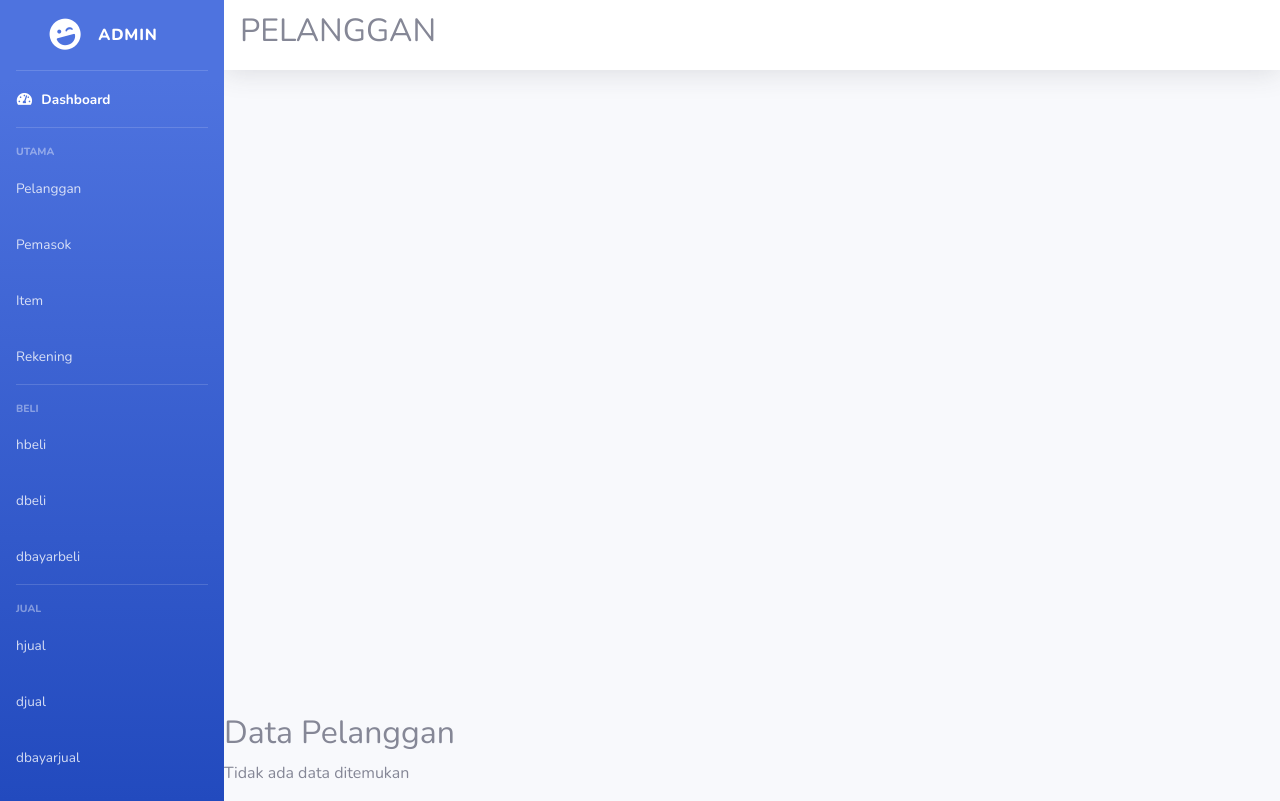
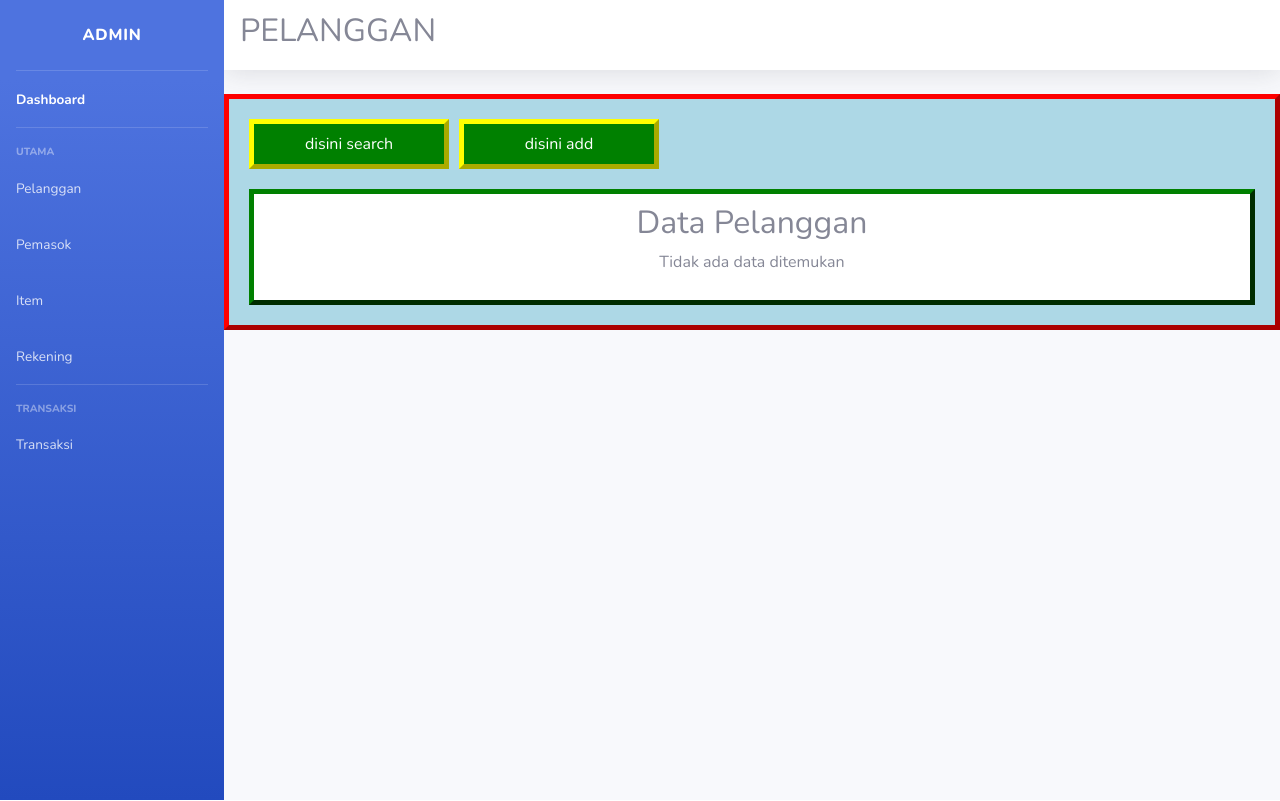
Before and after one commit to nukemastah/Project_PWEB, a PHP site: page /Pelanggan.php in a window 1280 px wide. Run offline with PHP 8.4, Linux system fonts and the light colour scheme; data that the repository does not hold is empty.

Commit message:
membuat layout untuk 4 UTAMA, terakhir progress Pelanggan.php

```diff
--- a/webadmin/Pelanggan.php
+++ b/webadmin/Pelanggan.php
@@ -1,26 +1,49 @@
 <!DOCTYPE html>
 <html lang="en">
-
 <head>
-
     <meta charset="utf-8">
     <meta http-equiv="X-UA-Compatible" content="IE=edge">
     <meta name="viewport" content="width=device-width, initial-scale=1, shrink-to-fit=no">
     <meta name="description" content="">
     <meta name="author" content="">
-
     <title>SB Admin 2 - Dashboard</title>
-
-    <!-- CSS UNTUK TABEL -->
-
+    <!-- Custom fonts for this template-->
+    <link href="vendor/fontawesome-free/css/all.min.css" rel="stylesheet" type="text/css">
+    <link href="https://fonts.googleapis.com/css?family=Nunito:200,200i,300,300i,400,400i,600,600i,700,700i,800,800i,900,900i" rel="stylesheet">
+    <!-- Custom styles for this template-->
+    <link href="css/sb-admin-2.min.css" rel="stylesheet">
     <style>
+        .pasang-konten {
+            border: 5px outset red;
+            background-color: lightblue;
+            padding: 20px;
+        }
+        .button-container {
+            display: flex;
+            gap: 10px; /* Memberi jarak antara tombol */
+            justify-content: flex-start; /* Mengatur posisi tombol ke kiri */
+        }
+        .tombol-fungsi {
+            width: 200px;
+            height: 50px;
+            border: 5px outset yellow;
+            background-color: green;
+            color: white;
+            display: flex;
+            align-items: center;
+            justify-content: center;
+        }
+        .kontentabel {
+            border: 5px outset green;
+            background-color: white;
+            text-align: center;
+            padding: 10px;
+            margin-top: 20px; /* Tambahkan margin-top untuk jarak dengan tombol */
+        }
         table {
-            width: 66%;
-            margin: auto;
-            margin-left: 340px;
-            position: absolute;
-            margin-top: 120px;
+            width: 100%;
             border-collapse: collapse;
+            margin: 0 auto;
         }
         th, td {
             border: 1px solid #ddd;
@@ -34,197 +57,102 @@
             margin-right: 5px;
             text-decoration: none;
         }
-
     </style>
-
-    <!-- ================================================================================ -->
-
-    <!-- Custom fonts for this template-->
-    <link href="vendor/fontawesome-free/css/all.min.css" rel="stylesheet" type="text/css">
-    <link
-        href="https://fonts.googleapis.com/css?family=Nunito:200,200i,300,300i,400,400i,600,600i,700,700i,800,800i,900,900i"
-        rel="stylesheet">
-
-    <!-- Custom styles for this template-->
-    <link href="css/sb-admin-2.min.css" rel="stylesheet">
-
 </head>
-
 <body id="page-top">
-
     <!-- Page Wrapper -->
     <div id="wrapper">
-
         <!-- Sidebar -->
         <ul class="navbar-nav bg-gradient-primary sidebar sidebar-dark accordion" id="accordionSidebar">
-
             <!-- Sidebar - Brand -->
             <a class="sidebar-brand d-flex align-items-center justify-content-center" href="index.html">
-                <div class="sidebar-brand-icon rotate-n-15">
-                    <i class="fas fa-laugh-wink"></i>
-                </div>
+                <div class="sidebar-brand-icon rotate-n-15"></div>
                 <div class="sidebar-brand-text mx-3">ADMIN</div>
             </a>
-
             <!-- Divider -->
             <hr class="sidebar-divider my-0">
-
             <!-- Nav Item - Dashboard -->
             <li class="nav-item active">
-                <a class="nav-link" href="index.html">
-                    <i class="fas fa-fw fa-tachometer-alt"></i>
-                    <span>Dashboard</span></a>
+                <a class="nav-link" href="index.html"><span>Dashboard</span></a>
             </li>
-
             <!-- Divider -->
             <hr class="sidebar-divider">
-
             <!-- Heading -->
-            <div class="sidebar-heading">
-                UTAMA
-            </div>
-
+            <div class="sidebar-heading">UTAMA</div>
             <!-- Nav Item - Pages Collapse Menu -->
             <li class="nav-item">
-                <a class="nav-link collapsed" href="Pelanggan.php" data-target="#collapseTwo"
-                    aria-expanded="true" aria-controls="collapseTwo">
-                    <span>Pelanggan</span>
-                </a>
-
-            <!-- Nav Item - Utilities Collapse Menu -->
-            <li class="nav-item">
-                <li class="nav-item">
-                    <a class="nav-link collapsed" href="Pemasok.php" data-target="#collapseTwo"
-                        aria-expanded="true" aria-controls="collapseTwo">
-                        <span>Pemasok</span>
-                    </a>
+                <a class="nav-link collapsed" href="Pelanggan.php"><span>Pelanggan</span></a>
             </li>
             <li class="nav-item">
-                <a class="nav-link collapsed" href="Item.php" data-target="#collapseTwo"
-                    aria-expanded="true" aria-controls="collapseTwo">
-                    <span>Item</span>
-                </a>
-
+                <a class="nav-link collapsed" href="Pemasok.php"><span>Pemasok</span></a>
+            </li>
             <li class="nav-item">
-                <a class="nav-link collapsed" href="Rekening.php" data-target="#collapseTwo"
-                    aria-expanded="true" aria-controls="collapseTwo">
-                    <span>Rekening</span>
-                </a>
-
+                <a class="nav-link collapsed" href="Item.php"><span>Item</span></a>
+            </li>
+            <li class="nav-item">
+                <a class="nav-link collapsed" href="Rekening.php"><span>Rekening</span></a>
+            </li>
             <!-- Divider -->
             <hr class="sidebar-divider">
-
             <!-- Heading -->
-            <div class="sidebar-heading">
-                BELI
-            </div>
-
+            <div class="sidebar-heading">TRANSAKSI</div>
             <li class="nav-item">
-                <a class="nav-link collapsed" href="#" data-target="#collapseTwo"
-                    aria-expanded="true" aria-controls="collapseTwo">
-                    <span>hbeli</span>
-                </a>
-
-            <li class="nav-item">
-                <a class="nav-link collapsed" href="#" data-target="#collapseTwo"
-                    aria-expanded="true" aria-controls="collapseTwo">
-                    <span>dbeli</span>
-                </a>
-
-            <li class="nav-item">
-                <a class="nav-link collapsed" href="#" data-target="#collapseTwo"
-                    aria-expanded="true" aria-controls="collapseTwo">
-                    <span>dbayarbeli</span>
-                </a>
-
-            <!-- Divider -->
-            <hr class="sidebar-divider">
-
-            <!-- Heading -->
-            <div class="sidebar-heading">
-                JUAL
-            </div>
-
-                <li class="nav-item">
-                    <a class="nav-link collapsed" href="#" data-target="#collapseTwo"
-                        aria-expanded="true" aria-controls="collapseTwo">
-                        <span>hjual</span>
-                    </a>
-                <li class="nav-item">
-                    <a class="nav-link collapsed" href="#" data-target="#collapseTwo"
-                        aria-expanded="true" aria-controls="collapseTwo">
-                        <span>djual</span>
-                </a>
-                <li class="nav-item">
-                    <a class="nav-link collapsed" href="#" data-target="#collapseTwo"
-                        aria-expanded="true" aria-controls="collapseTwo">
-                        <span>dbayarjual</span>
-                    </a>
-
+                <a class="nav-link collapsed" href="#"><span>Transaksi</span></a>
+            </li>
         </ul>
         <!-- End of Sidebar -->
-
-        <!-- add button -->
-
-        <!-- ========================================================================================== -->
-
         <!-- Content Wrapper -->
         <div id="content-wrapper" class="d-flex flex-column">
-
             <!-- Main Content -->
             <div id="content">
-
                 <!-- Topbar -->
                 <nav class="navbar navbar-expand navbar-light bg-white topbar mb-4 static-top shadow">
-
-                    <!-- Sidebar Toggle (Topbar) -->
-                    <button id="sidebarToggleTop" class="btn btn-link d-md-none rounded-circle mr-3">
-                        <i class="fa fa-bars"></i>
-                    </button>
                     <h2>PELANGGAN</h2>
+                </nav>
+                <!-- KONTEN KITA -->
+                <div class="pasang-konten">
+                    <div class="button-container">
+                        <div class="tombol-fungsi">disini search</div>
+                        <div class="tombol-fungsi">disini add</div>
                     </div>
-                <!-- /.container-fluid -->
-
-    <!-- tampilin tabel dari tabel pelanggan -->
-
+                    <!-- TAMPIL TABEL -->
+                    <div class="kontentabel">
                         <h2>Data Pelanggan</h2>
-
                         <?php
+                        // Database connection
                         $servername = "localhost";
                         $username = "root";
                         $password = "";
                         $dbname = "project_pweb";
-
-    // Membuat koneksi
                         $conn = new mysqli($servername, $username, $password, $dbname);
 
-    // Memeriksa koneksi
+                        // Check connection
                         if ($conn->connect_error) {
                             die("Koneksi gagal: " . $conn->connect_error);
                         }
 
-    // Menjalankan query SQL
-    $sql = "SELECT * FROM pelanggan";
-    $result = $conn->query($sql);
+                        // SQL query
+                        $sql_pelanggan = "SELECT * FROM pelanggan";
+                        $result_pelanggan = $conn->query($sql_pelanggan);
 
-    if (!$result) {
+                        if (!$result_pelanggan) {
                             die("Error dalam query SQL: " . $conn->error);
                         }
 
-    // Memeriksa apakah ada data
-    if ($result->num_rows > 0) {
+                        // Display table
+                        if ($result_pelanggan->num_rows > 0) {
                             echo '<table>
                                     <thead>
                                         <tr>';
-        // Menampilkan header tabel berdasarkan nama kolom
-        $fields = $result->fetch_fields();
-        foreach ($fields as $field) {
+                            // Table headers
+                            $fields_pelanggan = $result_pelanggan->fetch_fields();
+                            foreach ($fields_pelanggan as $field) {
                                 echo "<th>{$field->name}</th>";
                             }
                             echo "<th>Aksi</th></tr></thead><tbody>";
 
-        // Menampilkan data baris demi baris
-        while($row = $result->fetch_assoc()) {
+                            // Table rows
+                            while ($row = $result_pelanggan->fetch_assoc()) {
                                 echo "<tr>";
                                 foreach ($row as $key => $value) {
                                     echo "<td>$value</td>";
@@ -240,36 +168,30 @@
                             echo "<p>Tidak ada data ditemukan</p>";
                         }
 
-    // Menutup koneksi
+                        // Close connection
                         $conn->close();
                         ?>
-
-    <!-- ============================================================================= -->
-
+                    </div>
+                </div>
+            </div>
+        </div>
+    </div>
     <!-- End of Page Wrapper -->
-
     <!-- Scroll to Top Button-->
     <a class="scroll-to-top rounded" href="#page-top">
         <i class="fas fa-angle-up"></i>
     </a>
-
     <!-- Bootstrap core JavaScript-->
     <script src="vendor/jquery/jquery.min.js"></script>
     <script src="vendor/bootstrap/js/bootstrap.bundle.min.js"></script>
-
     <!-- Core plugin JavaScript-->
     <script src="vendor/jquery-easing/jquery.easing.min.js"></script>
-
     <!-- Custom scripts for all pages-->
     <script src="js/sb-admin-2.min.js"></script>
-
     <!-- Page level plugins -->
     <script src="vendor/chart.js/Chart.min.js"></script>
-
     <!-- Page level custom scripts -->
     <script src="js/demo/chart-area-demo.js"></script>
     <script src="js/demo/chart-pie-demo.js"></script>
-
 </body>
-
 </html>
```
Also changed, not shown: webadmin/Item.php (+0 -8 lines), webadmin/Rekening.php (+53 -125 lines), webadmin/index.html (+3 -42 lines). Lines whose indentation alone changed are shown as unchanged.
